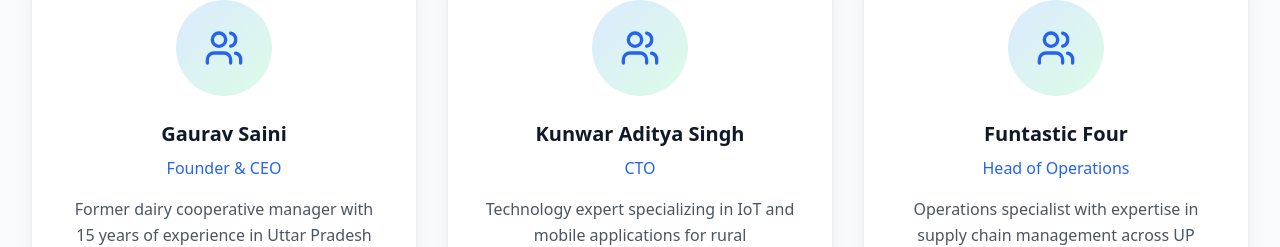
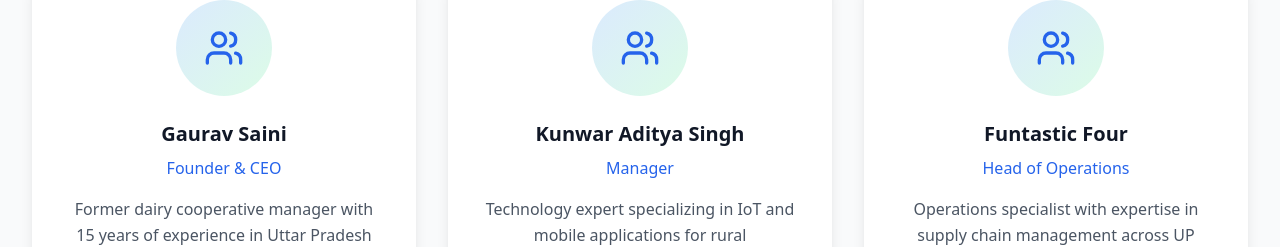
Before and after one commit to IGAURAVSAINI12/COOL-KISAN, a React (Vite) app: page /about in a window 1280 px wide. Shown: the part 2734-2981 px from the top of the page. Built offline with nearby package versions, Linux system fonts and the light colour scheme.

Commit message:
Update Team Member Description and Position

```diff
--- a/src/contexts/LanguageContext.tsx
+++ b/src/contexts/LanguageContext.tsx
@@ -68,7 +68,7 @@ const translations = {
     'about.team.subtitle': 'Local leaders committed to transforming Lucknow\'s dairy sector',
     'about.team.gaurav.role': 'Founder & CEO',
     'about.team.gaurav.desc': 'Former dairy cooperative manager with 15 years of experience in Uttar Pradesh agriculture.',
-    'about.team.rajesh.role': 'CTO',
+    'about.team.rajesh.role': 'Manager',
     'about.team.rajesh.desc': 'Technology expert specializing in IoT and mobile applications for rural development.',
     'about.team.anita.role': 'Head of Operations',
     'about.team.anita.desc': 'Operations specialist with expertise in supply chain management across UP region.',
@@ -146,7 +146,7 @@ const translations = {
     'about.team.subtitle': 'लखनऊ के डेयरी क्षेत्र को बदलने के लिए प्रतिबद्ध स्थानीय नेता',
     'about.team.gaurav.role': 'संस्थापक और सीईओ',
     'about.team.gaurav.desc': 'उत्तर प्रदेश कृषि में 15 साल के अनुभव के साथ पूर्व डेयरी सहकारी प्रबंधक।',
-    'about.team.rajesh.role': 'सीटीओ',
+    'about.team.rajesh.role': 'प्रबंधक',
     'about.team.rajesh.desc': 'ग्रामीण विकास के लिए IoT और मोबाइल एप्लिकेशन में विशेषज्ञता रखने वाले प्रौद्योगिकी विशेषज्ञ।',
     'about.team.anita.role': 'संचालन प्रमुख',
     'about.team.anita.desc': 'यूपी क्षेत्र में आपूर्ति श्रृंखला प्रबंधन में विशेषज्ञता के साथ संचालन विशेषज्ञ।',
```
